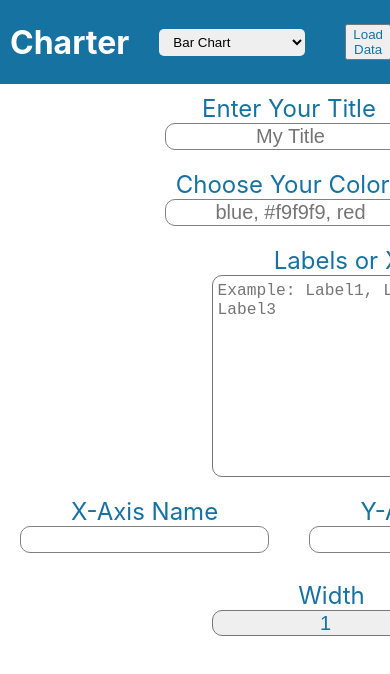
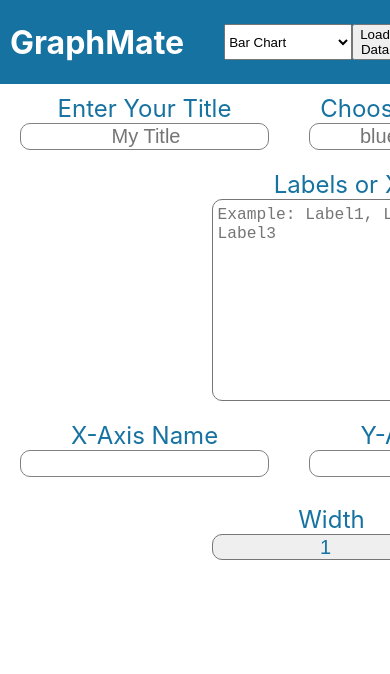
Before and after one commit to daniel-deru/GraphMate, a React (Create React App) app in the folder client/: page /bar in a window 390 px wide. Shown: the top 674 px of the page. Built offline with nearby package versions, Linux system fonts and the light colour scheme.

Commit message:
finished pie graph. changed to using onchange event handler to update render cycle to the chart

```diff
--- a/client/src/App.jsx
+++ b/client/src/App.jsx
@@ -47,7 +47,6 @@ function App() {
       doc.save("image")
     })
   }
-  console.log(window.location)
   return (
       <div className="App">
           <Header/>
--- a/client/src/components/css/General.css
+++ b/client/src/components/css/General.css
@@ -0,0 +1,3 @@
+#general {
+    display: flex;
+}
--- a/client/src/components/css/Header.css
+++ b/client/src/components/css/Header.css
@@ -20,17 +20,11 @@ header h1 {
     text-align: left;
     margin: 0;
     padding: 0 10px;
+    flex: 1
 }
 
-/* #control-container {
-    width: 50vw;
+header > div {
+    flex: 2;
     display: flex;
-    justify-content: space-around;
-    align-items: center;
+    justify-content: space-evenly;
 }
-
-#control-container > * {
-    height: fit-content;
-    outline: none;
-}
- */
--- a/client/src/components/css/Pie.css
+++ b/client/src/components/css/Pie.css
@@ -0,0 +1,3 @@
+.custom-container {
+    display: flex;
+}
--- a/client/src/components/jsx/Chart.jsx
+++ b/client/src/components/jsx/Chart.jsx
@@ -7,7 +7,12 @@ const Chart = () => {
     const [data, setData] = useState()
     const type = useSelector( ( state ) => state.type)
     const storeData = useSelector((state) => state.data)
-    const layout = {width: window.innerWidth/2, title: 'Enter Your Title here'}
+    const layout = {
+        width: window.innerWidth/2,
+        title: storeData.title
+    }
+
+    console.log(storeData)
 
     const createGraph = () => {
         let mode = null
@@ -23,7 +28,15 @@ const Chart = () => {
                 y: storeData.y,
                 x: storeData.x,
                 type: type,
-                mode: mode
+                mode: mode,
+                marker: {
+                    colors: storeData.colors,
+                    size: storeData.size
+                },
+                line: {
+                    width: storeData.width,
+                    colors: storeData.colors
+                }
             }
         ]
         return data
@@ -35,6 +48,11 @@ const Chart = () => {
                 values: storeData.y,
                 labels: storeData.x,
                 type: type,
+                marker: {
+                    colors: storeData.colors
+                },
+                textposition: storeData.textPosition,
+                hole: storeData.hole
             }
         ]
         return data
@@ -54,6 +72,8 @@ const Chart = () => {
                 config={{   scrollZoom: false,
                             staticPlot: true,
                             displayModeBar: false,
+                            showlegend: true,
+                            displaylogo: false
                         }}
            />
         </div>
--- a/client/src/components/jsx/Data.jsx
+++ b/client/src/components/jsx/Data.jsx
@@ -10,24 +10,20 @@ const Data = () => {
     const xData = useRef()
     const yData = useRef()
     const dispatch = useDispatch()
-    const grab = useSelector((state) => state.data)
+    const data = useSelector((state) => state.data)
 
     const { loadData } = bindActionCreators(actionCreators, dispatch)
 
-    const readData = (e) => {
-        // console.log(e.target.id)
-        // console.log(e.target.value)
-    }
 
     return (
         <div className="form-container">
             <div  className="form-field-container">
                 <label htmlFor="labels">Labels or X</label>
-                <textarea ref={xData} name="labels" id="x" placeholder="Example: Label1, Label2, Label3" cols="30" rows="10" onChange={(e) => readData(e)}></textarea>
+                <textarea ref={xData} name="labels" id="x" placeholder="Example: Label1, Label2, Label3" cols="30" rows="10" onChange={(e) => loadData({...data, x: e.target.value.split(",")})}></textarea>
             </div>
             <div  className="form-field-container">
                 <label htmlFor="values">Values or Y</label>
-                <textarea ref={yData} name="values" id="y" placeholder="Example: 2, 3, 4" cols="30" rows="10" onChange={(e) => readData(e)}></textarea>
+                <textarea ref={yData} name="values" id="y" placeholder="Example: 2, 3, 4" cols="30" rows="10" onChange={(e) => loadData({...data, y: e.target.value.split(",")})}></textarea>
             </div>
         </div>
     )
--- a/client/src/components/jsx/General.jsx
+++ b/client/src/components/jsx/General.jsx
@@ -1,17 +1,29 @@
-import React from 'react'
 import "../css/General.css"
 import "../css/Basic.css"
 
+// Redux
+import { bindActionCreators } from 'redux'
+import { useSelector, useDispatch } from 'react-redux'
+import { actionCreators } from '../../state/actionCreators/export'
+
+// Hooks
+import { useState } from "react"
+
 const General = () => {
+    const dispatch = useDispatch()
+    const { loadData } = bindActionCreators(actionCreators, dispatch)
+
+    const data = useSelector((state) => state.data)
+
     return (
-        <div>
-            <div className="form-field-container">
+        <div id="general">
+            <div className="form-field-container" id="title">
                 <label htmlFor="Title">Enter Your Title</label>
-                <input type="text" placeholder="My Title" name="Title"/>
+                <input type="text" placeholder="My Title" name="Title"  onChange={(e) =>  loadData({...data, title: e.target.value})}/>
             </div>
-            <div className="form-field-container">
+            <div className="form-field-container" id="color">
                 <label htmlFor="theme">Choose Your Colors</label>
-                <input type="text" placeholder="blue, #f9f9f9, red" name="color" id="color" />
+                <input type="text" placeholder="blue, #f9f9f9, red" name="color" id="color" onChange={(e) =>  loadData({...data, colors: e.target.value.split(",")})}/>
             </div>
         </div>
     )
--- a/client/src/components/jsx/Header.jsx
+++ b/client/src/components/jsx/Header.jsx
@@ -38,7 +38,9 @@ const Header = () => {
     // }
     return (
         <header>
-            <h1>Charter</h1>
+            <h1>GraphMate</h1>
+            <div>
+
                 <select ref={selectRef} name="chart" id="chart-select" onChange={(e) => handleRoute(e.target.value)}>
                     <option value="/" disabled>Select Chart Type</option>
                     <option value="/line">Line Chart</option>
@@ -47,11 +49,12 @@ const Header = () => {
                     <option value="/histogram">Histogram</option>
                     <option value="/scatter">Scatter Plot</option>
                 </select>
-            <div className="form-field-container">
+
                 <button type="button">Load Data</button>
-            </div>
+
                 <button type="button">Download</button>
 
+            </div>
         </header>
     )
 }
--- a/client/src/components/jsx/Pie.jsx
+++ b/client/src/components/jsx/Pie.jsx
@@ -6,17 +6,35 @@ import { useState } from "react"
 import Data from "./Data"
 import General from "./General"
 
+// Redux
+import { actionCreators } from "../../state/actionCreators/export"
+import { bindActionCreators } from "redux"
+import { useDispatch, useSelector } from "react-redux"
+
 const Pie = () => {
-    const [graphData, setGraphData] = useState({type: "pie"})
+    // const [graphData, setGraphData] = useState({type: "pie"})
+    const dispatch = useDispatch()
+    const data = useSelector((state) => state.data)
+    const { loadData } = bindActionCreators(actionCreators, dispatch)
     return (
-        <div>
+        <div id="pie">
             <General/>
             <Data/>
+            <div className="custom-container">
+                <div className="form-field-container hole">
+                    <label htmlFor="hole">Donut Size</label>
+                    <input type="number" max="99" min="0" placeholder="Choose a number between 0 and 99" onChange={(e) => loadData({...data, hole: ( parseInt(e.target.value) / 100 )})}/>
+                </div>
+                <div className="form-field-container text-pos">
+                    <label htmlFor="textposition">Text Position</label>
+                    <select name="textposition" id="" onChange={(e) => loadData({...data, textPosition: e.target.value})}>
+                        <option value="" disabled selected>Select Position</option>
+                        <option value="inside">Inside</option>
+                        <option value="outside">Outside</option>
+                    </select>
+                </div>
+            </div>
 
-            <div className="form-field-container">
-                <label htmlFor="hole">Donut Size</label>
-                <input type="number" placeholder="Choose a number between 0 and 99"/>
-            </div>
         </div>
     )
 }
```
Lines whose indentation alone changed are shown as unchanged.
